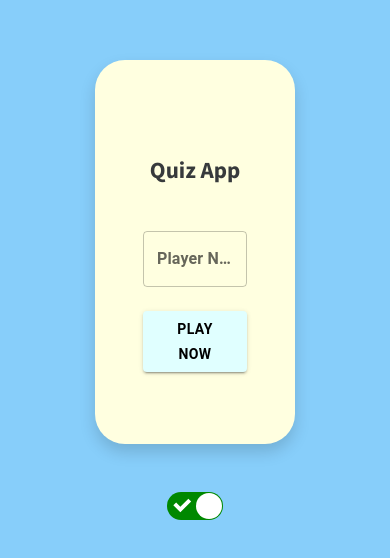
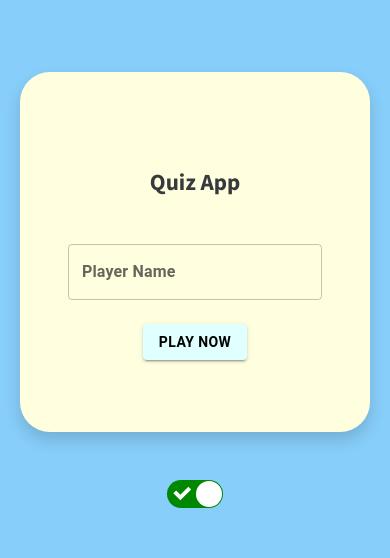
Before and after one commit to ashishsamuel/quiz-app-react, a React (Create React App) app: page / in a window 390 px wide. Shown: the part 108-666 px from the top of the page. Built offline with nearby package versions, Linux system fonts and the light colour scheme.

Commit message:
alignment issues

```diff
--- a/src/App.css
+++ b/src/App.css
@@ -81,11 +81,6 @@
     padding-top: 0px !important;
   }
 
-  .questions-section{
-    width: 250px;
-    margin-left: 0px !important;
-}
-
   .toast-message{
     width: auto;
   }
@@ -97,7 +92,7 @@
 
   @media screen and (max-width:600px) {
     .box-width{
-        width: 200px;
+        width: 350px;
       }
       .questions-section{
         width: 250px;
```
